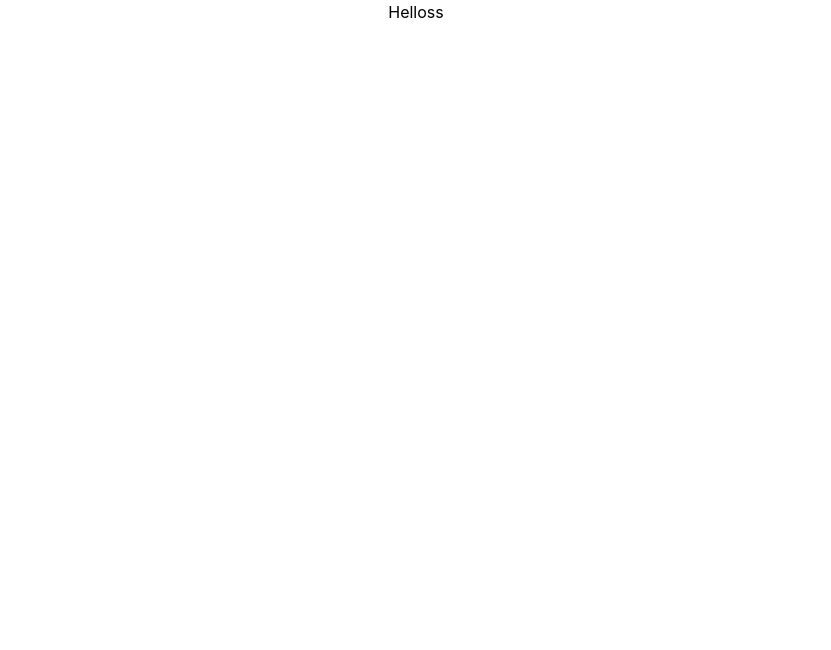
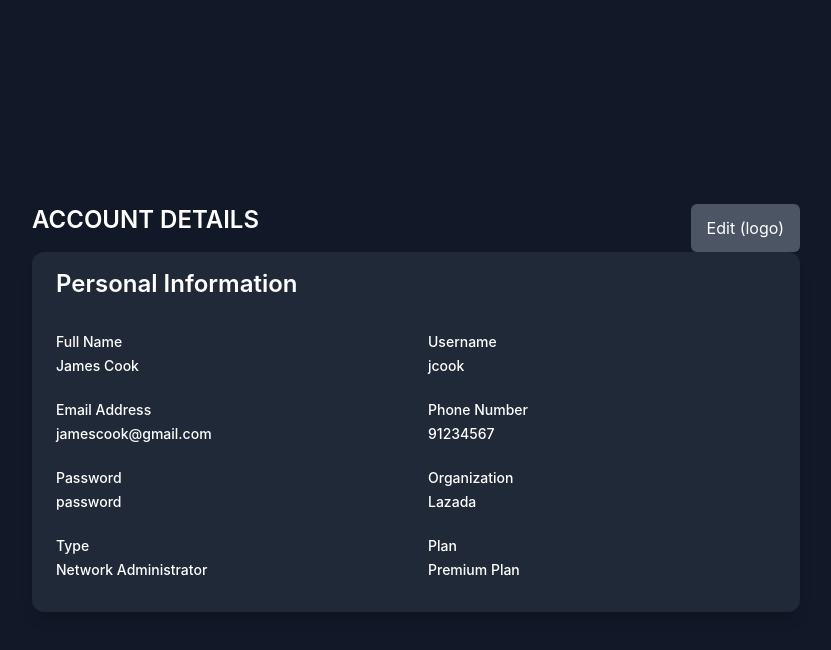
Before and after one commit to jeslynw/EyeSeeYou, a React (Create React App) app in the folder presentation/: page / in a window 1280 px wide. Shown: the top 650 px of the page, without its empty margins (224-1055 px from the left). Built offline with nearby package versions, Linux system fonts and the light colour scheme.

Commit message:
updated update acc and added view acc

```diff
--- a/presentation/src/App.js
+++ b/presentation/src/App.js
@@ -1,8 +1,15 @@
 // import logo from './logo.svg';
 import "./App.css";
+import UpdateAccountDetailsUI from "./pages/UpdateAccountDetailsUI";
+import ViewAccountDetailsUI from "./pages/ViewAccountDetailsUI";
 
-function App() {
-  return <div className="App text-7xl text-yellow-600">Helloss</div>;
+export default function App() {
+  return (
+    <div>
+      {/* uncomment accordingly depends on which page you want to access */}
+
+      {/* <UpdateAccountDetailsUI /> */}
+      <ViewAccountDetailsUI />
+    </div>
+  );
 }
-
-export default App;
--- a/presentation/src/pages/UpdateAccountDetailsUI.js
+++ b/presentation/src/pages/UpdateAccountDetailsUI.js
@@ -1,11 +1,22 @@
 import React, { useState } from "react";
 
 function UpdateAccountDetailsUI() {
-  const [fullName, setFullName] = useState("getFullName(){}");
-  const [username, setUsername] = useState("getUsername(){}");
-  const [email, setEmail] = useState("getEmail(){}");
-  const [phone, setPhone] = useState("getPhoneNumber(){}");
-  const [password, setPassword] = useState("getPassword(){}");
+  const user = {
+    getFullName: () => "James Cook",
+    getUsername: () => "jcook",
+    getEmail: () => "jamescook@gmail.com",
+    getPhone: () => "91234567",
+    getPassword: () => "password",
+    getOrganization: () => "Lazada",
+    getType: () => "Network Administrator",
+    getPlan: () => "Premium Plan",
+  };
+
+  const [fullName, setFullName] = useState(user.getFullName());
+  const [username, setUsername] = useState(user.getUsername());
+  const [email, setEmail] = useState(user.getEmail());
+  const [phone, setPhone] = useState(user.getPhone());
+  const [password, setPassword] = useState(user.getPassword());
   const [errors, setErrors] = useState({});
 
   const handleInputChange = (e) => {
@@ -162,7 +173,7 @@ function UpdateAccountDetailsUI() {
               />
             </div>
 
-            <div>
+            {/* <div>
               <label
                 className="block text-sm font-medium mb-1"
                 htmlFor="organization"
@@ -202,6 +213,44 @@ function UpdateAccountDetailsUI() {
                 value="getPlan(){}"
                 disabled
               />
+            </div> */}
+            <div>
+              <label
+                className="block text-sm font-medium mb-1"
+                htmlFor="organization"
+              >
+                Organization
+              </label>
+              <label
+                className="block text-sm font-medium mb-4"
+                htmlFor="organizationValue"
+              >
+                {user.getOrganization()}
+              </label>
+            </div>
+
+            <div>
+              <label className="block text-sm font-medium mb-1" htmlFor="type">
+                Type
+              </label>
+              <label
+                className="block text-sm font-medium mb-4"
+                htmlFor="typeValue"
+              >
+                {user.getType()}
+              </label>
+            </div>
+
+            <div>
+              <label className="block text-sm font-medium mb-1" htmlFor="plan">
+                Plan
+              </label>
+              <label
+                className="block text-sm font-medium mb-4"
+                htmlFor="planValue"
+              >
+                {user.getPlan()}
+              </label>
             </div>
           </div>
         </div>
--- /dev/null
+++ b/presentation/src/pages/ViewAccountDetailsUI.js
@@ -0,0 +1,144 @@
+import React from "react";
+
+function ViewAccountDetailsUI() {
+  const user = {
+    getFullName: () => "James Cook",
+    getUsername: () => "jcook",
+    getEmail: () => "jamescook@gmail.com",
+    getPhone: () => "91234567",
+    getPassword: () => "password",
+    getOrganization: () => "Lazada",
+    getType: () => "Network Administrator",
+    getPlan: () => "Premium Plan",
+  };
+
+  return (
+    <div className="min-h-screen bg-gray-900 flex flex-col items-center justify-center text-white p-6">
+      {/* body here */}
+
+      <div className="w-full max-w-3xl flex justify-between mt-4 gap-4">
+        <h2 className="text-2xl font-semibold mb-4">ACCOUNT DETAILS</h2>
+        <button className="px-4 py-2 bg-gray-600 rounded-md hover:bg-gray-700 focus:outline-none">
+          Edit (logo)
+        </button>
+      </div>
+
+      {/* NOTE: having trouble adjusting the width on this line below, rmb to test the dynamic part as well. */}
+      <div className="bg-gray-800 text-white rounded-xl shadow-lg w-full max-w-3xl px-6 py-4 ">
+        <h3 className="text-2xl font-semibold mb-8">Personal Information</h3>
+        <div className="grid grid-cols-1 md:grid-cols-2 gap-x-6 gap-y-2">
+          <div>
+            <label
+              className="block text-sm font-medium mb-1"
+              htmlFor="fullName"
+            >
+              Full Name
+            </label>
+
+            <label
+              className="block text-sm font-medium mb-4"
+              htmlFor="fullNameValue"
+            >
+              {user.getFullName()}
+            </label>
+          </div>
+
+          <div>
+            <label
+              className="block text-sm font-medium mb-1"
+              htmlFor="username"
+            >
+              Username
+            </label>
+            <label
+              className="block text-sm font-medium mb-4"
+              htmlFor="usernameValue"
+            >
+              {user.getUsername()}
+            </label>
+          </div>
+
+          <div>
+            <label className="block text-sm font-medium mb-1" htmlFor="email">
+              Email Address
+            </label>
+            <label
+              className="block text-sm font-medium mb-4"
+              htmlFor="emailValue"
+            >
+              {user.getEmail()}
+            </label>
+          </div>
+
+          <div>
+            <label className="block text-sm font-medium mb-1" htmlFor="phone">
+              Phone Number
+            </label>
+            <label
+              className="block text-sm font-medium mb-4"
+              htmlFor="phoneValue"
+            >
+              {user.getPhone()}
+            </label>
+          </div>
+
+          <div>
+            <label
+              className="block text-sm font-medium mb-1"
+              htmlFor="password"
+            >
+              Password
+            </label>
+            <label
+              className="block text-sm font-medium mb-4"
+              htmlFor="passwordValue"
+            >
+              {user.getPassword()}
+            </label>
+          </div>
+
+          <div>
+            <label
+              className="block text-sm font-medium mb-1"
+              htmlFor="organization"
+            >
+              Organization
+            </label>
+            <label
+              className="block text-sm font-medium mb-4"
+              htmlFor="organizationValue"
+            >
+              {user.getOrganization()}
+            </label>
+          </div>
+
+          <div>
+            <label className="block text-sm font-medium mb-1" htmlFor="type">
+              Type
+            </label>
+            <label
+              className="block text-sm font-medium mb-4"
+              htmlFor="typeValue"
+            >
+              {user.getType()}
+            </label>
+          </div>
+
+          <div>
+            <label className="block text-sm font-medium mb-1" htmlFor="plan">
+              Plan
+            </label>
+            <label
+              className="block text-sm font-medium mb-4"
+              htmlFor="planValue"
+            >
+              {user.getPlan()}
+            </label>
+          </div>
+        </div>
+      </div>
+    </div>
+  );
+}
+
+export default ViewAccountDetailsUI;
--- a/presentation/tailwind.config.js
+++ b/presentation/tailwind.config.js
@@ -1,6 +1,6 @@
 /** @type {import('tailwindcss').Config} */
 module.exports = {
-  content: [],
+  content: ["./src/**/*.{js,jsx,ts,tsx}"],
   theme: {
     extend: {},
   },
```
Also changed, not shown: presentation/src/index.js (+6 -6 lines).
